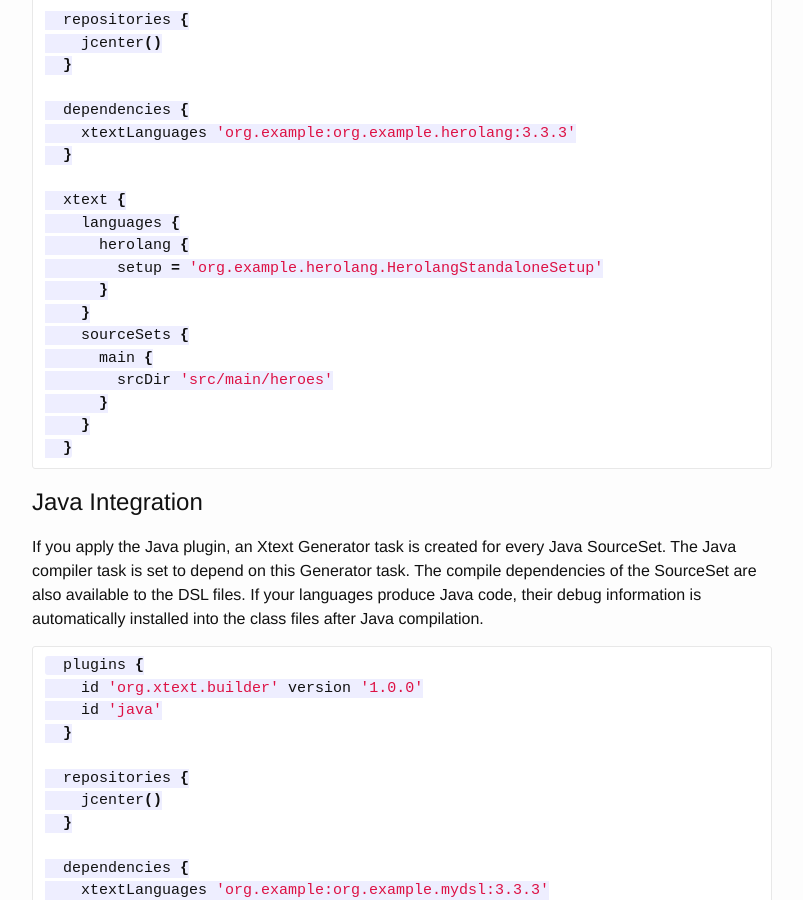
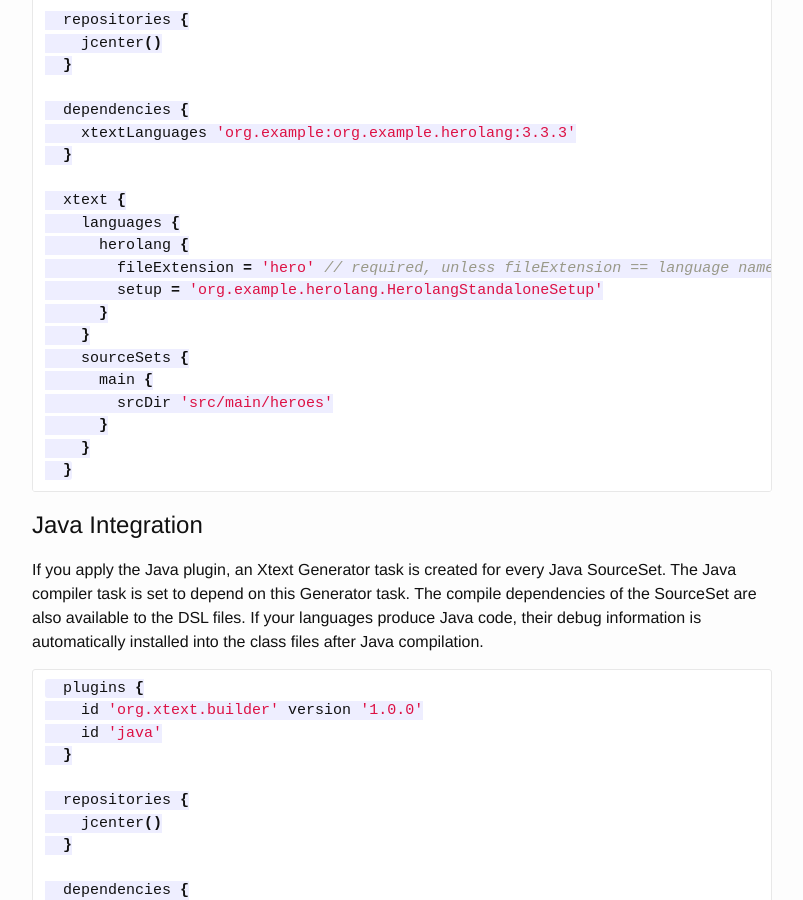
Before and after one commit to xtext/xtext-gradle-plugin, a Jekyll site: the page built from xtext-builder.md, in a window 1280 px wide and 900 px high, scrolled down 484 px. Shown: the whole window, without its empty margins (238-1041 px from the left). Built offline with Jekyll 4.4.1, drawn with Linux system fonts in a browser that asks for light colours; Markdown is read by kramdown in place of the engine named in the settings.

Commit message:
as per discussion in GitHub issue #2

```diff
--- a/xtext-builder.md
+++ b/xtext-builder.md
@@ -32,6 +32,7 @@ Below is the minimal configuration for a language that does not integrate with J
   xtext {
     languages {
       herolang {
+        fileExtension = 'hero' // required, unless fileExtension == language name (here "herolang")
         setup = 'org.example.herolang.HerolangStandaloneSetup'
       }
     }
```
